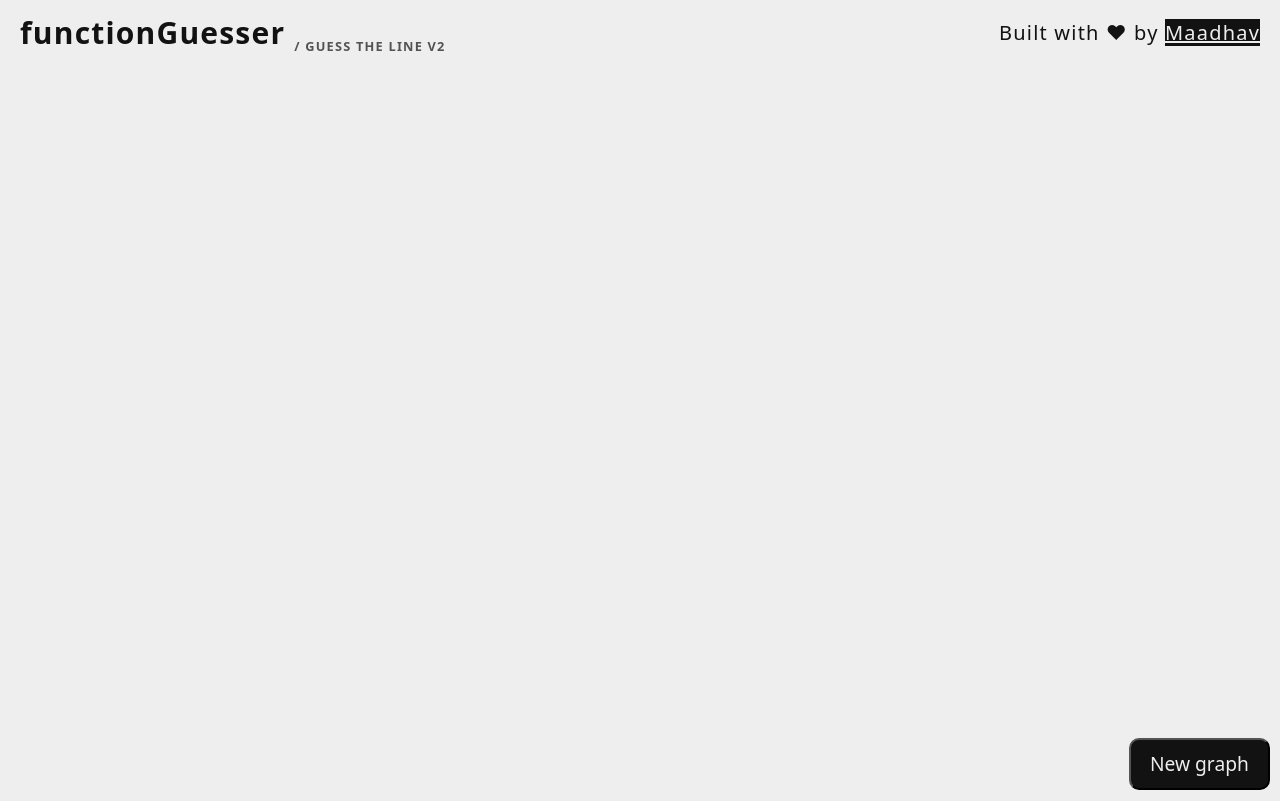
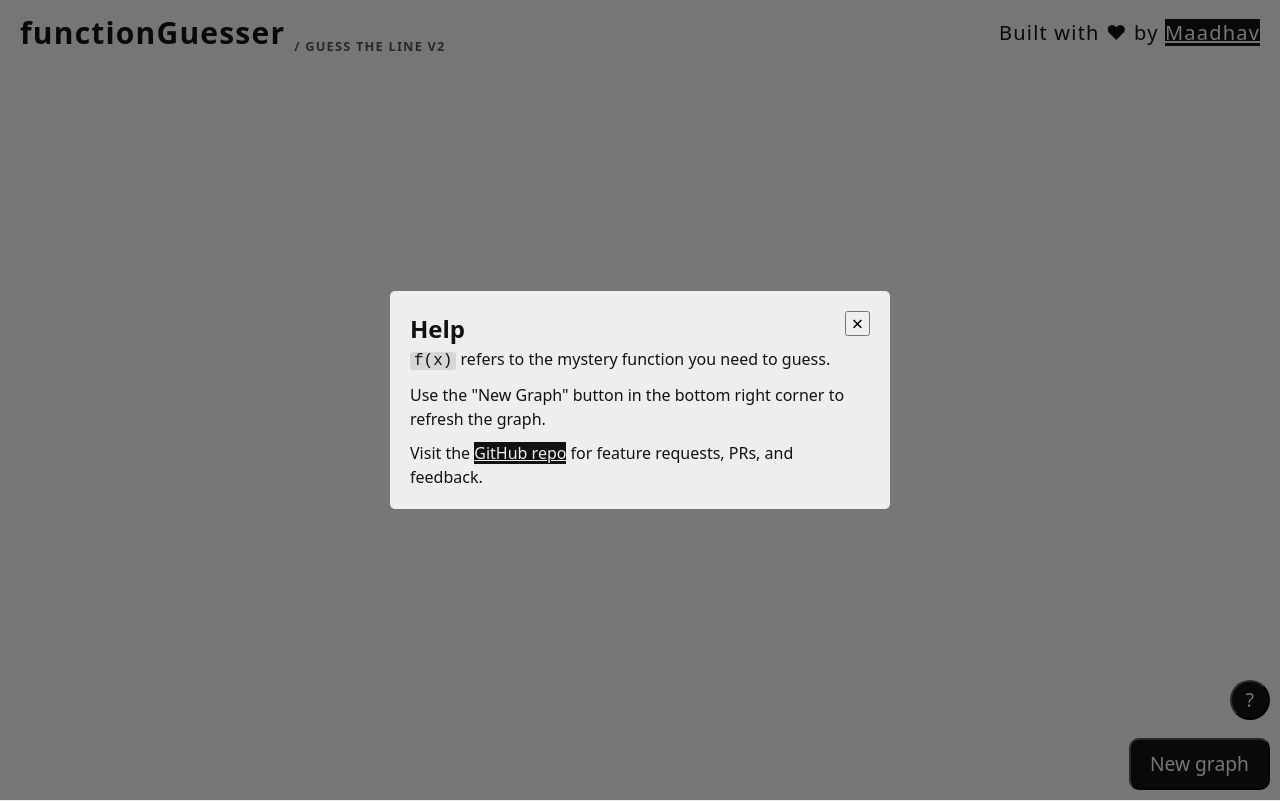
Before and after one commit to MaadhavBhatt/guess-the-line-v2, a Vue app: page / in a window 1280 px wide. Built offline with nearby package versions, Linux system fonts and the light colour scheme; a web font is replaced by a local one.

Commit message:
feat: add HelpModal component and integrate help functionality

```diff
--- a/src/App.vue
+++ b/src/App.vue
@@ -1,6 +1,9 @@
 <script setup lang="ts">
-import { onMounted } from 'vue';
+import { onMounted, ref } from 'vue';
 import { graphs } from './data/graphs';
+import HelpModal from './components/HelpModal.vue';
+
+const showHelp = ref(true);
 
 let targetGraph: string = graphs[0] || 'f(x)=x';
 
@@ -43,13 +46,15 @@ onMounted(() => {
       <h1>functionGuesser <span class="subscript uppercase">/ Guess The Line v2</span></h1>
       <p>Built with &#10084; by <a target="_blank" href="https://github.com/MaadhavBhatt">Maadhav</a></p>
     </header>
+    <HelpModal :isOpen="showHelp" @close="showHelp = false" />
     <section>
       <!-- DO NOT TOUCH
        This calculator has inline styles because applying styles from the component styles was not working as expected.
        The height is set as 100vh minus the height of the header -->
       <div id="calculator" style="width: 100%; height: calc(100vh - 65.25px); margin: 0 auto;">
       </div>
-      <button type="button" class="new-btn" id="newGraph">New graph</button>
+      <button type="button" class="floating-btn new-btn" id="newGraph">New graph</button>
+      <button type="button" class="floating-btn help-btn" @click="showHelp = true">?</button>
     </section>
   </main>
 </template>
@@ -182,6 +187,16 @@ onMounted(() => {
   h1 {
     font-size: clamp(2rem, 5vw, 3rem);
   }
+
+  h2 {
+    font-size: clamp(1.8rem, 4vw, 2.4rem);
+  }
+
+  code {
+    background-color: rgba(0, 0, 0, 0.1);
+    padding-inline: 0.4rem;
+    border-radius: 0.3rem;
+  }
 }
 
 @layer components {
@@ -210,17 +225,12 @@ onMounted(() => {
     }
   }
 
-  .new-btn {
+  .floating-btn {
     position: absolute;
-    inset: auto 1rem 1rem auto;
-    padding: 0.5em 1em;
 
     font-size: clamp(1rem, 1.5vw, 2rem);
     color: var(--clr-bg);
-
     background-color: var(--clr-text);
-    border-radius: 1rem;
-    cursor: pointer;
 
     &:hover,
     &:focus {
@@ -228,6 +238,23 @@ onMounted(() => {
       color: var(--clr-text);
       outline: 2px solid var(--clr-text);
     }
+  }
+
+  .new-btn {
+    inset: auto 1rem 1rem auto;
+    padding: 0.5em 1em;
+
+    border-radius: 1rem;
+    cursor: pointer;
+  }
+
+  .help-btn {
+    inset: auto 1rem 8rem auto;
+    width: 4rem;
+    aspect-ratio: 1 / 1;
+
+    border-radius: 50%;
+    cursor: pointer;
   }
 }
 
--- /dev/null
+++ b/src/components/HelpModal.vue
@@ -0,0 +1,72 @@
+<script setup lang="ts">
+defineProps<{
+  isOpen: boolean;
+}>();
+
+const emit = defineEmits<{
+  close: [];
+}>();
+</script>
+
+<template>
+  <div v-if="isOpen" class="modal-overlay" @click="emit('close')">
+    <div class="modal" @click.stop>
+      <button class="close-btn" @click="emit('close')">&times;</button>
+      <h2>Help</h2>
+      <ul>
+        <li><code>f(x)</code> refers to the mystery function you need to guess.</li>
+        <li>Use the "New Graph" button in the bottom right corner to refresh the graph.</li>
+        <li>
+          Visit the
+          <a href="https://github.com/MaadhavBhatt/guess-the-line-v2" target="_blank" rel="noopener">GitHub repo</a>
+          for feature requests, PRs, and feedback.
+        </li>
+      </ul>
+    </div>
+  </div>
+</template>
+
+<style scoped>
+.modal-overlay {
+  position: fixed;
+  inset: 0;
+
+  background-color: rgba(0, 0, 0, 0.5);
+  z-index: 1000;
+
+  display: flex;
+  align-items: center;
+  justify-content: center;
+}
+
+.modal {
+  position: relative;
+  background-color: var(--clr-bg);
+  border-radius: 0.5rem;
+
+  width: 90%;
+  max-width: 50rem;
+  padding: 2rem;
+}
+
+.close-btn {
+  position: absolute;
+  inset: 2rem 2rem auto auto;
+
+  font-size: 2rem;
+  line-height: 1;
+
+  width: 2.5rem;
+  aspect-ratio: 1 / 1;
+  cursor: pointer;
+}
+
+ul {
+  list-style: none;
+  font-size: 1.6rem;
+
+  display: flex;
+  flex-direction: column;
+  gap: 1rem;
+}
+</style>
```
